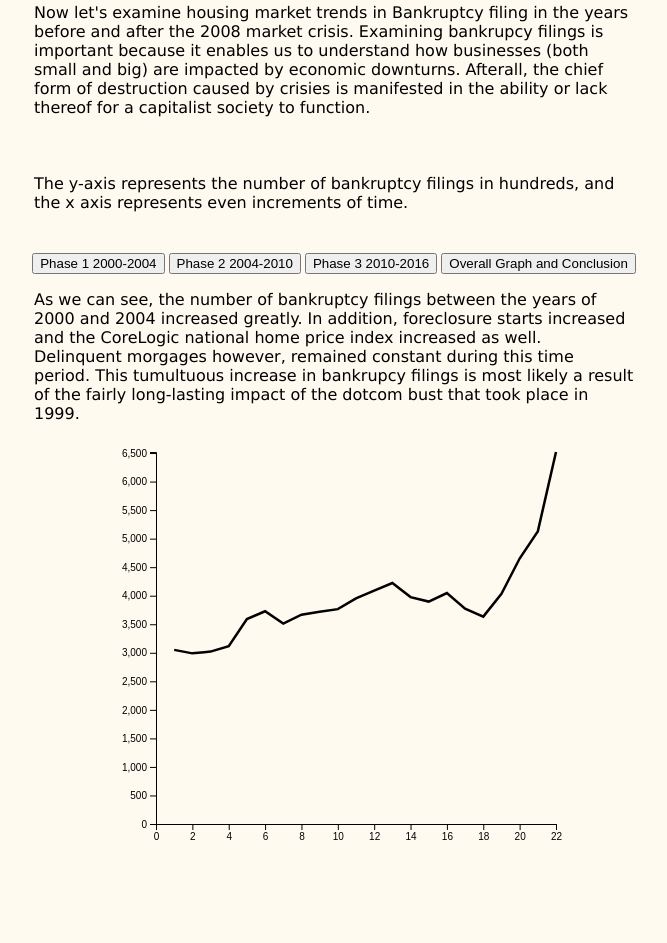
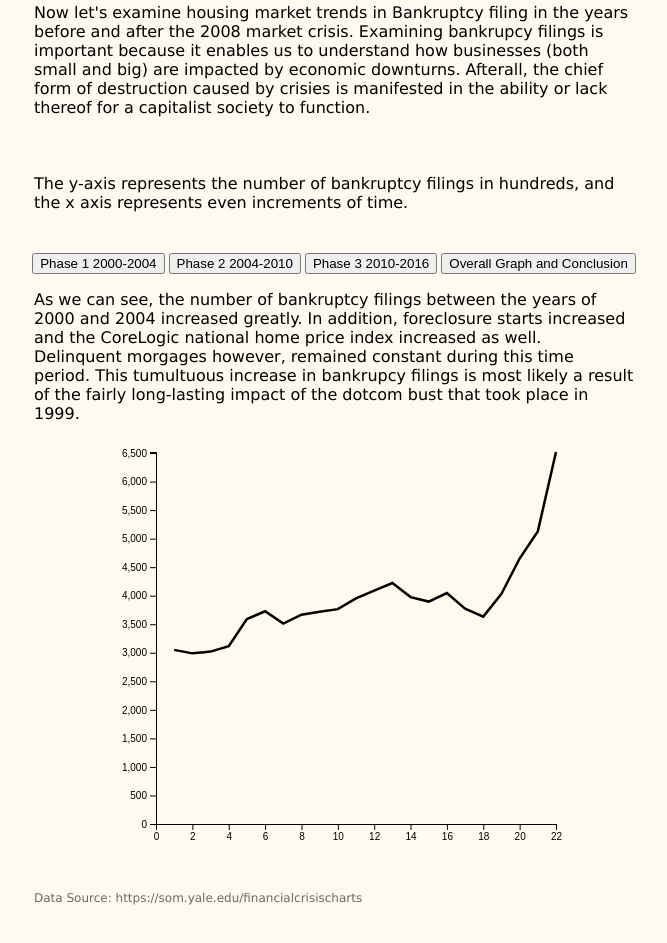
Before and after one commit to ratchahan/cs416_final_project, a plain HTML site: page index.html in a window 1280 px wide. Shown: the part 2008-2951 px from the top of the page, without its empty margins (306-973 px from the left). Drawn offline with nearby package versions, Linux system fonts and the light colour scheme.

Commit message:
added source

```diff
--- a/index.html
+++ b/index.html
@@ -54,6 +54,16 @@
     }
     #param_buttons {
         text-align: center;
+    }
+    #source_biblio {
+        font-size:12px;
+        color: dimgray;
+    }
+    #source_div {
+        margin: 0px auto;
+        width: 600px;
+        height: 30px;
+        vertical-align: middle;
     }
 
 </style>
@@ -624,5 +634,12 @@
         update(data1)
 
     </script>
+    <br>
+    <br>
+    <div id = "source_div">
+        <p id = "source_biblio" style="font-family: Verdana, Geneva, Tahoma, sans-serif;" >
+            Data Source: https://som.yale.edu/financialcrisischarts
+        </p>
+    </div>
 
 </body></html>
```
